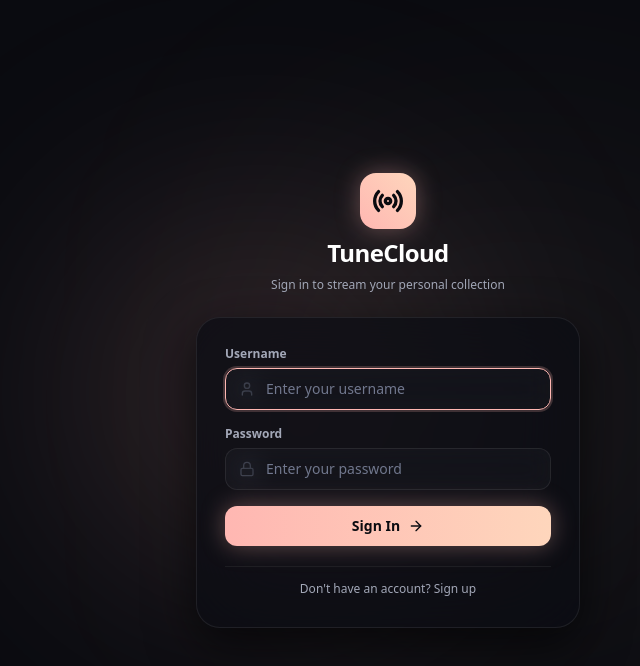
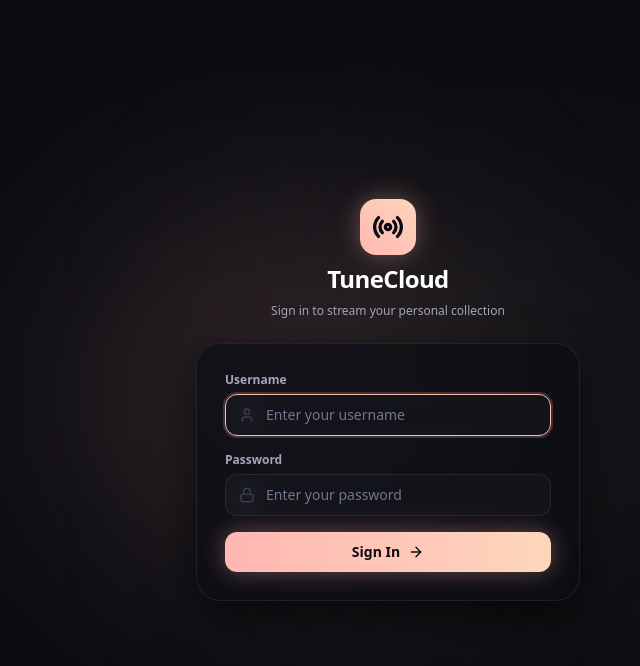
Before and after one commit to skippingclass/TuneCloud, a React (Vite) app in the folder client/: page / in a window 1280 px wide. Shown: the top 666 px of the page, without its empty margins (252-892 px from the left). Built offline with nearby package versions, Linux system fonts and the light colour scheme.

Commit message:
fix(auth): remove self-registration option from LoginView
Self-registration was already rejected by the backend (requireAdmin),
but the UI previously still rendered a 'Sign up' tab. Accounts are strictly
managed by administrators via AdminView.

```diff
--- a/client/src/views/LoginView.jsx
+++ b/client/src/views/LoginView.jsx
@@ -1,9 +1,8 @@
 import { useState } from 'react';
-import { Radio, Lock, User, LogIn, ArrowRight } from 'lucide-react';
+import { Radio, Lock, User, ArrowRight } from 'lucide-react';
 import { api, setAuthToken } from '../api.js';
 
 export function LoginView({ onLogin }) {
-  const [tab, setTab] = useState('login'); // 'login' | 'register'
   const [username, setUsername] = useState('');
   const [password, setPassword] = useState('');
   const [err, setErr] = useState('');
@@ -14,8 +13,7 @@ export function LoginView({ onLogin }) {
     setErr('');
     setLoading(true);
     try {
-      const fn = tab === 'login' ? api.login : api.register;
-      const data = await fn(username, password);
+      const data = await api.login(username, password);
       setAuthToken(data.token);
       onLogin(data.user);
     } catch (e) {
@@ -41,9 +39,7 @@ export function LoginView({ onLogin }) {
             TuneCloud
           </h1>
           <p className="text-xs text-surface-400">
-            {tab === 'login'
-              ? 'Sign in to stream your personal collection'
-              : 'Create an account on this server'}
+            Sign in to stream your personal collection
           </p>
         </div>
 
@@ -96,26 +92,10 @@ export function LoginView({ onLogin }) {
               disabled={loading}
               className="btn-primary w-full py-2.5 shadow-glow"
             >
-              <span>{loading ? 'Authenticating...' : tab === 'login' ? 'Sign In' : 'Create Account'}</span>
+              <span>{loading ? 'Authenticating...' : 'Sign In'}</span>
               <ArrowRight className="w-4 h-4" />
             </button>
           </form>
-
-          {/* Tab switch */}
-          <div className="pt-2 border-t border-white/[0.06] text-center">
-            <button
-              type="button"
-              onClick={() => {
-                setTab((t) => (t === 'login' ? 'register' : 'login'));
-                setErr('');
-              }}
-              className="text-xs text-surface-400 hover:text-accent font-medium transition-colors"
-            >
-              {tab === 'login'
-                ? "Don't have an account? Sign up"
-                : 'Already have an account? Sign in'}
-            </button>
-          </div>
         </div>
       </div>
     </div>
```
